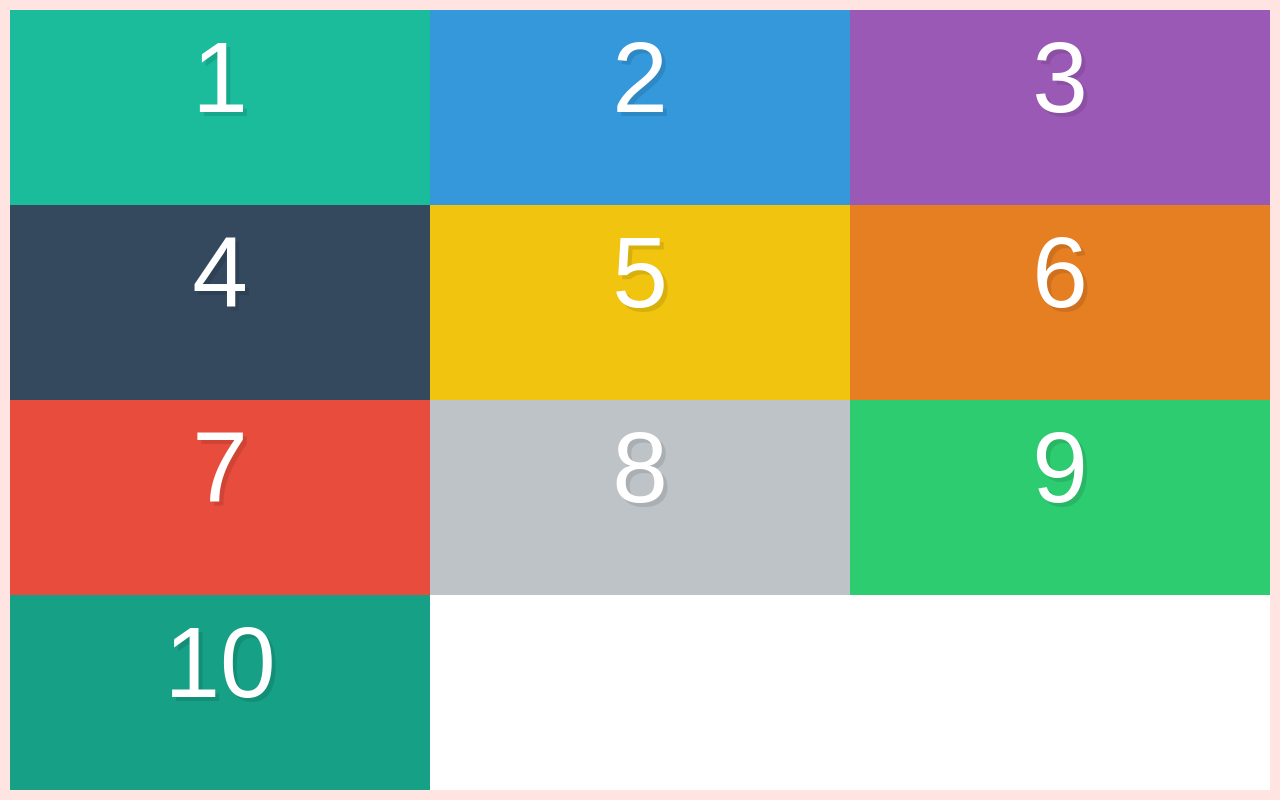
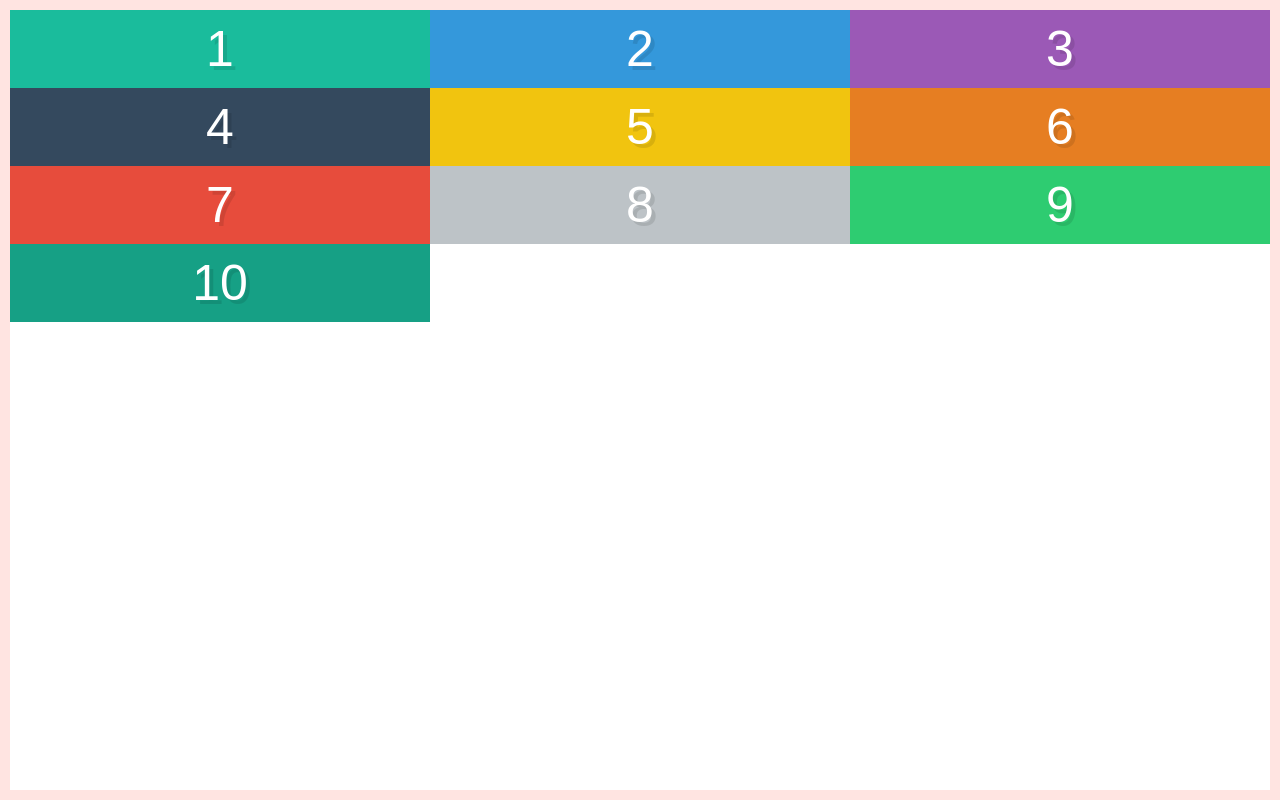
Before and after one commit to edwinchen85/what_the_flexbox, a plain HTML site: page 07-centering-with-align-content/index.html in a window 1280 px wide. Drawn offline with Linux system fonts and the light colour scheme.

Commit message:
Set align-content to flex-start with smaller font-size for boxes

```diff
--- a/07-centering-with-align-content/style.css
+++ b/07-centering-with-align-content/style.css
@@ -9,7 +9,7 @@ input[type=reset],input[type=submit]{-webkit-appearance:button;cursor:pointer;}b
 /* Some default styles to make each box visible */
 .box {
   color:white;
-  font-size: 100px;
+  font-size: 50px;
   text-align: center;
   text-shadow:4px 4px 0 rgba(0,0,0,0.1);
   padding:10px;
@@ -34,7 +34,7 @@ input[type=reset],input[type=submit]{-webkit-appearance:button;cursor:pointer;}b
   border: 10px solid mistyrose;
   height: 100vh;
   flex-wrap: wrap;
-  align-content: stretch;
+  align-content: flex-start;
 }
 
 .box {
```
